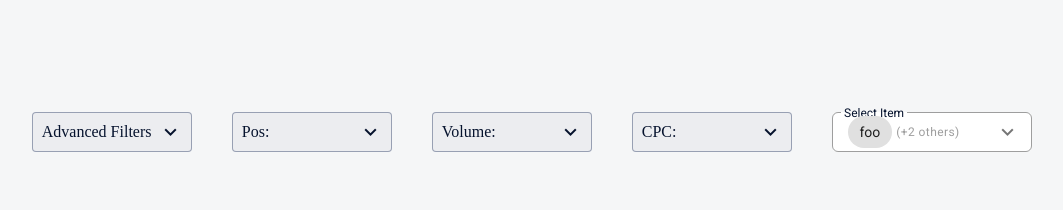
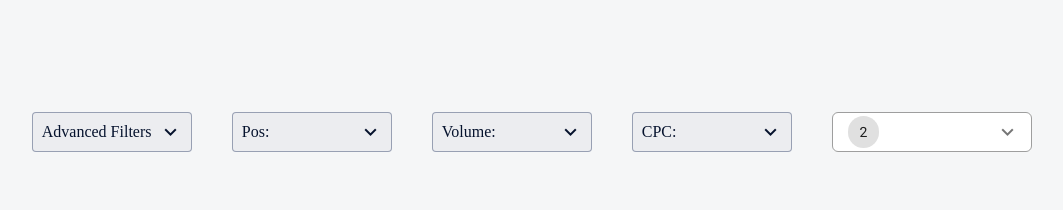
Before and after one commit to MrNedNick/vue-cpanel-filters, a Vue app: page / in a window 1280 px wide. Shown: the top 210 px of the page, without its empty margins (68-1131 px from the left). Built offline with nearby package versions, Linux system fonts and the light colour scheme.

Commit message:
Start editing word count filter

```diff
--- a/src/components/Filters/WordCountFilter.vue
+++ b/src/components/Filters/WordCountFilter.vue
@@ -24,10 +24,8 @@
     <v-select
       v-model="value"
       :items="items"
-            label="Select Item"
       multiple
       class="select"
-
       clearable
       offset-y
       outlined
@@ -42,17 +40,17 @@
         maxWidth: 200,
       }"
     >
-            <template v-slot:selection="{ item, index }">
+      <template v-slot:selection="{ index }">
         <v-chip v-if="index === 0">
-                <span>{{ item }}</span>
+          <span>{{ value.length - 1 }}</span>
         </v-chip>
-              <span v-if="index === 1" class="grey--text text-caption">
+        <!-- <span v-if="index === 1" class="grey--text text-caption">
           (+{{ value.length - 1 }} others)
-              </span>
+        </span> -->
       </template>
       <template v-slot:append-item>
-              <custom-section></custom-section>
-              <apply-btn></apply-btn>
+        <!-- <custom-section></custom-section>
+        <apply-btn></apply-btn> -->
       </template>
     </v-select>
 
@@ -93,8 +91,8 @@
 </template>
 
 <script>
-import ApplyBtn from '../Shared/ApplyBtn.vue';
-import CustomSection from '../Shared/CustomSection.vue';
+import ApplyBtn from "../Shared/ApplyBtn.vue";
+import CustomSection from "../Shared/CustomSection.vue";
 export default {
   components: { ApplyBtn, CustomSection },
   data: () => ({
```
Lines whose indentation alone changed are shown as unchanged.
